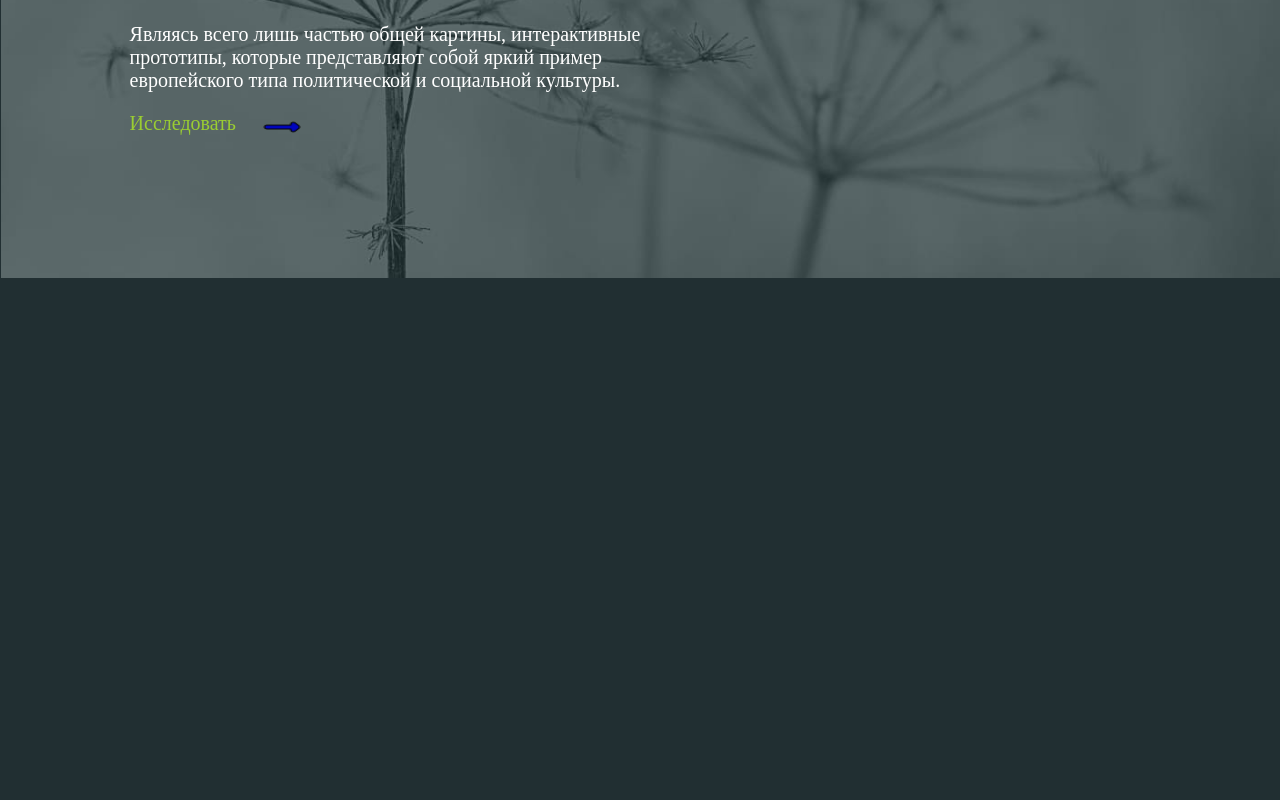
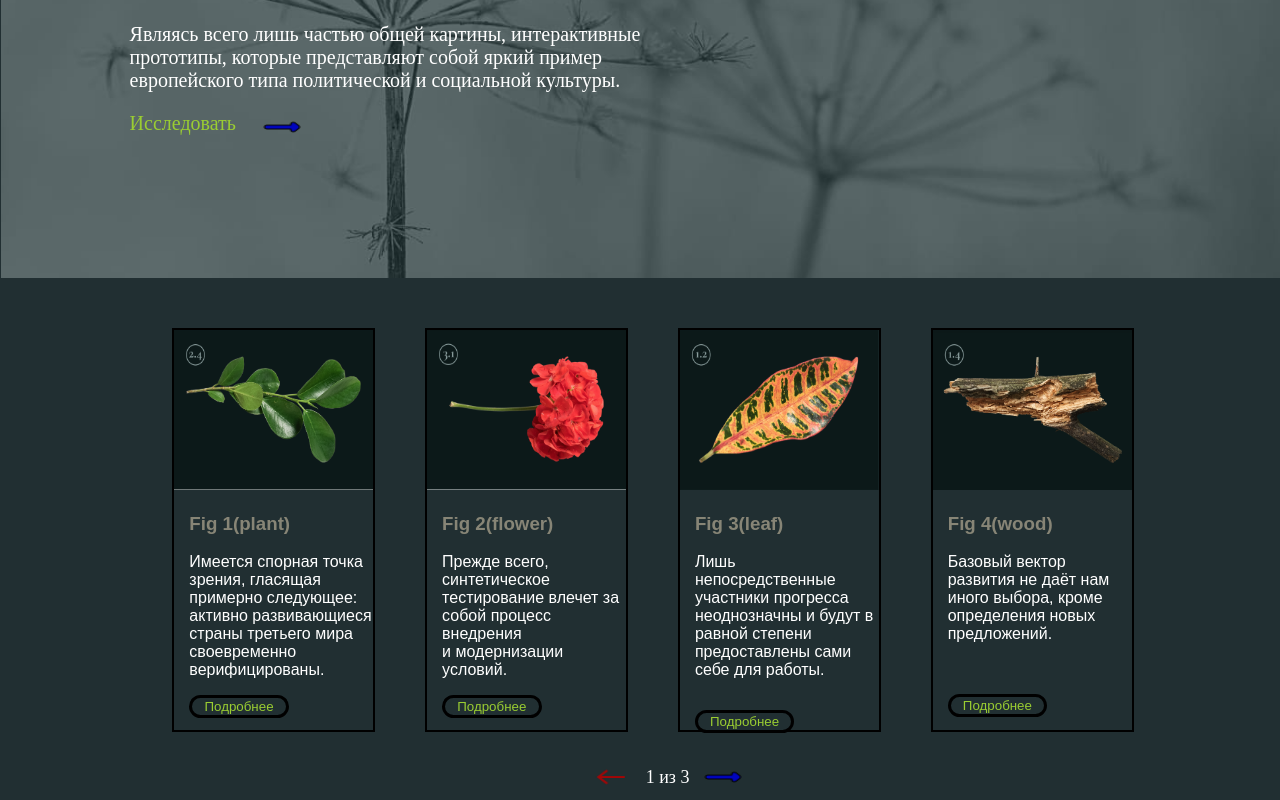
Before and after one commit to web-coder2/frontend, a plain HTML site: page collection/index.html in a window 1280 px wide. Shown: the part 317-1117 px from the top of the page. Before the commit the page ends 800 px from the top, so only its background shows below. Drawn offline with Linux system fonts and the light colour scheme.

Commit message:
парочку апдейтов

```diff
--- a/collection/index.html
+++ b/collection/index.html
@@ -28,5 +28,41 @@
 			</div>
 		</content>
 	</main>
+	<section class="sectionCards">
+		<div class="card">
+			<img src="images/item1.png" class="card-img">
+			<h3 class="card-title">Fig 1(plant)</h3>
+			<p class="card-text">Имеется спорная точка зрения,
+			гласящая примерно следующее: активно развивающиеся
+			страны третьего мира своевременно верифицированы.</p>
+			<button class="card-btn">Подробнее</button>
+		</div>
+		<div class="card">
+			<img src="images/item2.png" class="card-img">
+			<h3 class="card-title">Fig 2(flower)</h3>
+			<p class="card-text">Прежде всего, синтетическое тестирование
+			влечет за собой процесс внедрения и модернизации условий.</p>
+			<button class="card-btn">Подробнее</button>
+		</div>
+		<div class="card">
+			<img src="images/item3.png" class="card-img">
+			<h3 class="card-title">Fig 3(leaf)</h3>
+			<p class="card-text">Лишь непосредственные участники прогресса неоднозначны
+			и будут в равной степени предоставлены сами себе для работы.</p>
+			<button class="card-btn" style="margin-top: 15px;">Подробнее</button>
+		</div>
+		<div class="card">
+			<img src="images/item4.png" class="card-img">
+			<h3 class="card-title">Fig 4(wood)</h3>
+			<p class="card-text">Базовый вектор развития не даёт нам
+			иного выбора, кроме определения новых предложений.</p>
+			<button class="card-btn" style="margin-top: 35px;">Подробнее</button>
+		</div>
+	</section>
+	<div style="display: flex; align-items: center; margin-left: 45%; margin-top: 30px;">
+		<img src="images/left.png" class="arrow">
+		<span style="margin-left: 15px; font-size: 18px; color: white;">1 из 3</span>
+		<img src="images/arrow.png" class="arrow">
+	</div>
 </body>
 </html>
--- a/collection/style.css
+++ b/collection/style.css
@@ -53,3 +53,43 @@ body {
 	align-items: center;
 	margin-left: 2%;
 }
+
+.sectionCards {
+	margin-top: 550px;
+	margin-left: 13%;
+	width: 80%;
+	display: flex;
+}
+
+.card {
+	width: 20%;
+	border: 2px solid black;
+	margin-right: 50px;
+	height: 400px;
+}
+
+.card-img {
+	width: 100%;
+	height: 40%;
+}
+
+.card-title {
+	color: #878576;
+	font-family: sans-serif;
+	margin-left: 15px;
+}
+
+.card-text {
+	color: white;
+	font-family: sans-serif;
+	margin-left: 15px;
+}
+
+.card-btn {
+	color: yellowgreen;
+	margin-left: 15px;
+	border: 3px solid black;
+	width: 50%;
+	border-radius: 40px;
+	background-color: rgb(33, 47, 50);
+}
```
Also changed, not shown: collection/images/item1.png (added), collection/images/item2.png (added), collection/images/item3.png (added), collection/images/item4.png (added), collection/images/left.png (added).
